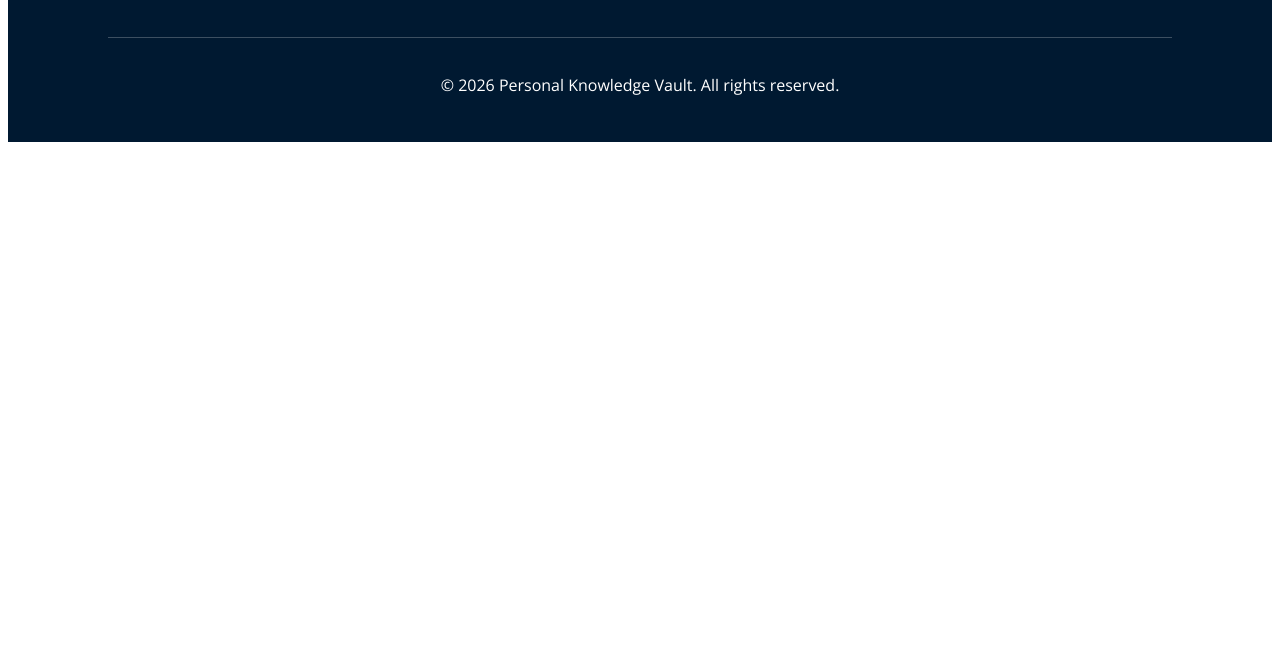
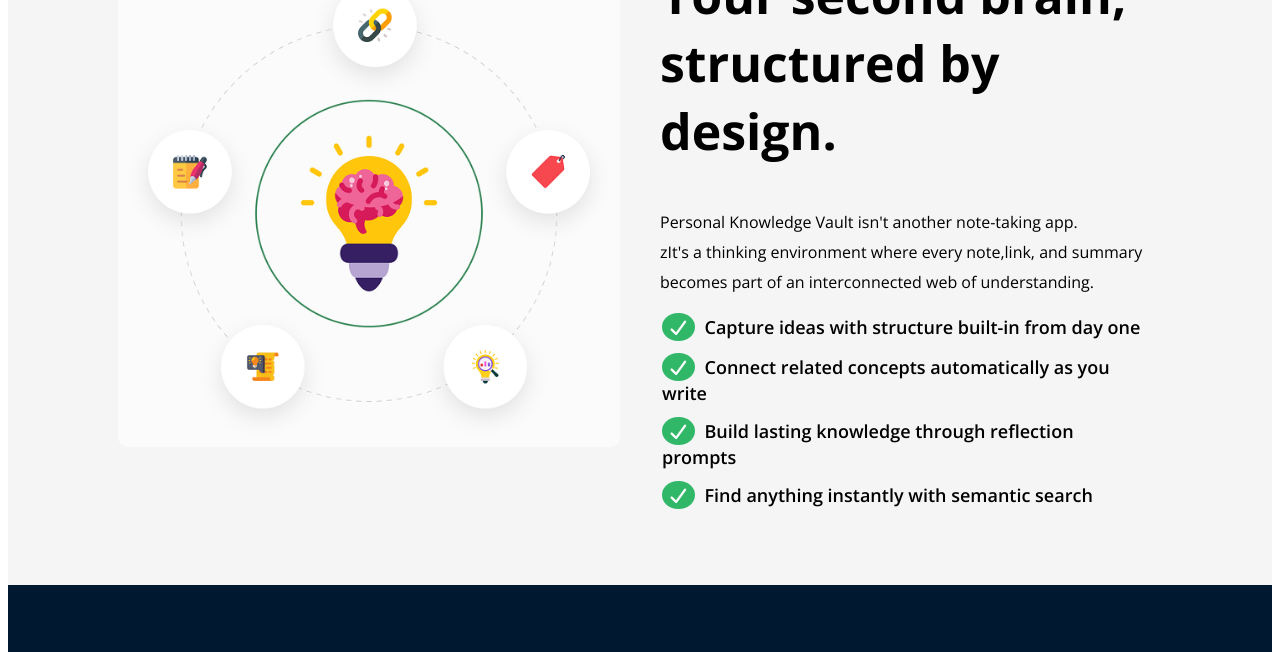
Before and after one commit to SHAKIBIMAD00/assignment01, a plain HTML site: page index.html in a window 1280 px wide. Shown: the part 1582-2234 px from the top of the page. Before the commit the page ends 1732 px from the top, so only its background shows below. Drawn offline with nearby package versions, Linux system fonts and the light colour scheme.

Commit message:
image text deploy

```diff
--- a/index.html
+++ b/index.html
@@ -70,6 +70,22 @@
                 </div>
             </div>
         </section>
+        <section class="image-text">
+            <div class="imt">
+                <div class="im"><img src="/knowledge.png" alt=""></div>
+                <div class="tex">
+                    <h3>The Solution</h3>
+                    <h1>Your second brain, structured by design.</h1>
+                    <p>Personal Knowledge Vault isn't another note-taking app. <br>zIt's a thinking environment where every note,link, and summary <br>becomes part of an interconnected web of understanding.</p>
+                     <ul>
+                        <li><i class="fa-solid fa-check"></i>Capture ideas with structure built-in from day one</li>
+                        <li><i class="fa-solid fa-check"></i>Connect related concepts automatically as you write</li>
+                        <li><i class="fa-solid fa-check"></i>Build lasting knowledge through reflection prompts</li>
+                        <li><i class="fa-solid fa-check"></i>Find anything instantly with semantic search</li>
+                    </ul>
+                </div>
+            </div>
+        </section>
     </main>
     <footer>
         <div class="footer1">
--- a/style.css
+++ b/style.css
@@ -180,8 +180,64 @@
     line-height: 20px;
 }
 
+/* image text section */
+.image-text{
+    padding: 60px 100px;
+    background: whitesmoke;
+}
+.imt{
+    display: flex;
+    align-items: center;
+    justify-content: center;
+    gap: 20px;
+}
+.im{
+    width: 50%;
+    margin: 0px 10px;
+}
+.im img{
+    width: 100%;
+    height: auto;
+}
+.tex{
+    width: 50%;
+    margin: 0px 10px;
+}
+.tex h3{
+    font-size: 20px;
+    font-weight: 500;
+    color: #30b869d5;
+}
+.tex h1{
+    font-size: 50px;
+    font-weight: 700;
+    color: black;
 
-
+}
+.tex p{
+    font-size: 16px;
+    font-weight: 400;
+    color: black;
+    line-height: 30px;
+}
+.tex ul{
+    margin-left: -50px;
+}
+.tex ul li i{
+    margin-right: 10px;
+    padding: 5px;
+    background: #30B868;
+    size: 8px;
+    color: white;
+    border-radius: 50%;
+}
+.tex ul li{
+    list-style: none;
+    margin: 12px;
+    font-size: 18px;
+    font-weight: 600;
+    color: black;
+}
 
 
 
```
